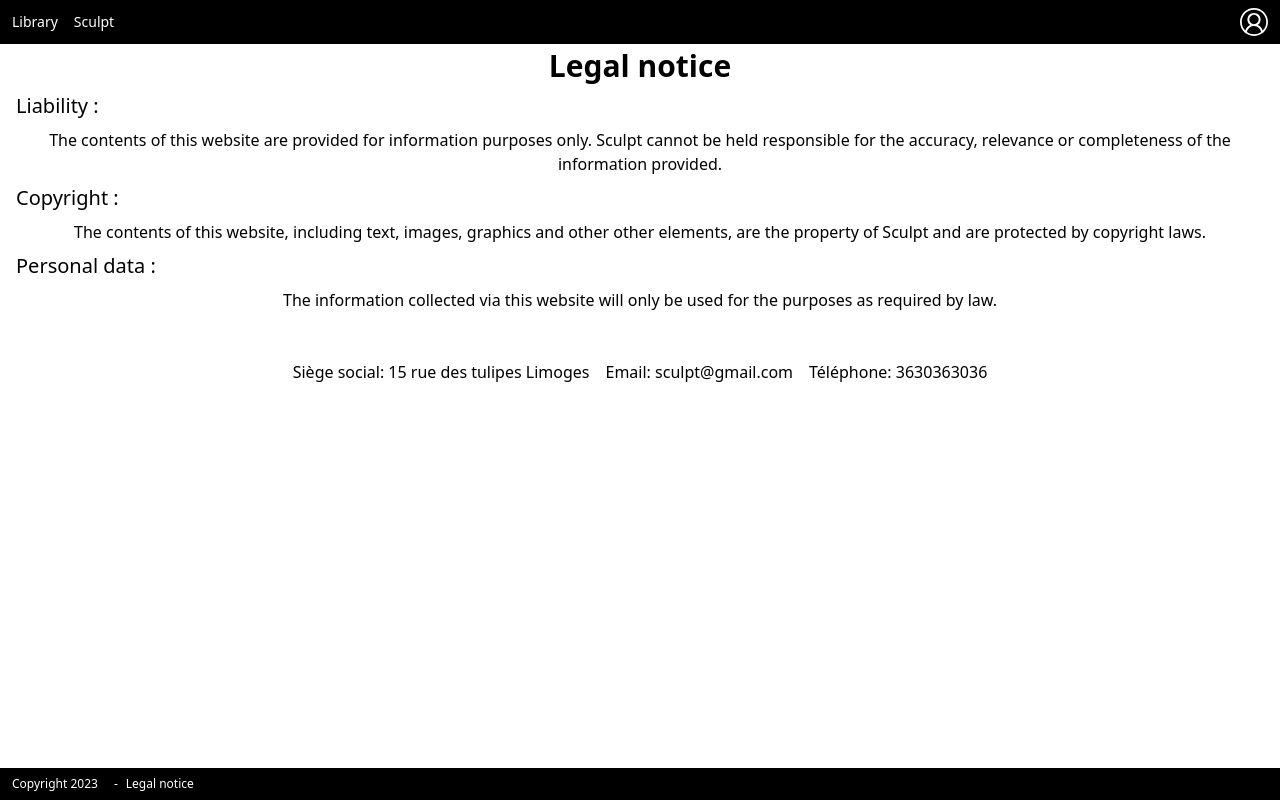
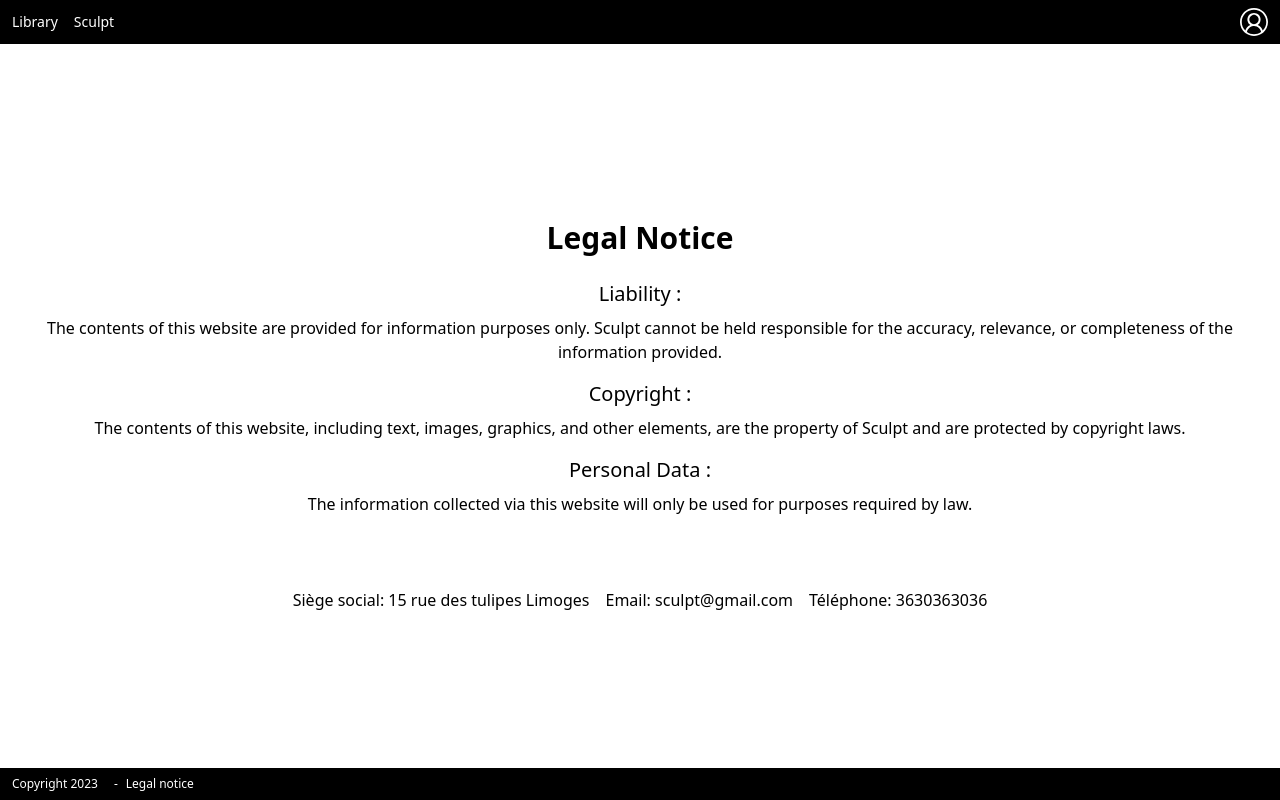
Before and after one commit to https-github-com-Sae501/Sae_501, a Next.js app: page /legalNotice in a window 1280 px wide. Built offline with nearby package versions, Linux system fonts and the light colour scheme.

Commit message:
amélioraion visuel legal notice

```diff
--- a/app/legalNotice/page.tsx
+++ b/app/legalNotice/page.tsx
@@ -4,41 +4,42 @@ import Footer from '../components/footer';
 
 const LegalNotice = () => {
   return (
-    <div className='h-screen bg-white'>
-        <Header></Header>
-        <div className=' p-4 pt-[3rem] bg-white h-full text-black text-center flex flex-col justify-start'>
-            <h2 className='text-3xl font-semibold'>Legal notice</h2>
+    <div className='h-screen bg-gray-100'>
+    <Header />
+    <div className='p-4 pt-[3rem] bg-white h-full text-black text-center flex flex-col justify-center'>
+        <h2 className='text-3xl font-semibold mb-4'>Legal Notice</h2>
 
-
-
-            <h3 className='text-left py-2 text-xl'>Liability :</h3>
-            <p>
+        <div className='text-center py-2'>
+            <h3 className='text-xl mb-2'>Liability :</h3>
+            <p className='mb-4'>
                 The contents of this website are provided for information purposes only.
-                Sculpt cannot be held responsible for the accuracy, relevance or
+                Sculpt cannot be held responsible for the accuracy, relevance, or
                 completeness of the information provided.
             </p>
 
-            <h3 className='text-left py-2 text-xl'>Copyright :</h3>
-            <p>
-                The contents of this website, including text, images, graphics and other
-                other elements, are the property of Sculpt and are protected by
+            <h3 className='text-xl mb-2'>Copyright :</h3>
+            <p className='mb-4'>
+                The contents of this website, including text, images, graphics, and other
+                elements, are the property of Sculpt and are protected by
                 copyright laws.
             </p>
 
-            <h3 className='text-left py-2 text-xl'>Personal data :</h3>
-            <p>
-                The information collected via this website will only be used for the purposes
-                as required by law.
+            <h3 className='text-xl mb-2'>Personal Data :</h3>
+            <p className='mb-4'>
+                The information collected via this website will only be used for purposes
+                required by law.
             </p>
-            <div className='flex flex-row gap-4 align-center justify-center pt-[3rem]'>
-              <p className='text-left'>Siège social: 15 rue des tulipes Limoges </p>
-              <p className='text-left'>Email: sculpt@gmail.com</p>
-              <p className='text-left'>Téléphone: 3630363036</p>
-            </div>
+        </div>
 
+        <div className='flex flex-row gap-4 align-center justify-center pt-[3rem]'>
+            <p className='text-left'>Siège social: 15 rue des tulipes Limoges</p>
+            <p className='text-left'>Email: sculpt@gmail.com</p>
+            <p className='text-left'>Téléphone: 3630363036</p>
         </div>
-    <Footer></Footer>
     </div>
+    <Footer />
+</div>
+
 
   );
 };
```
